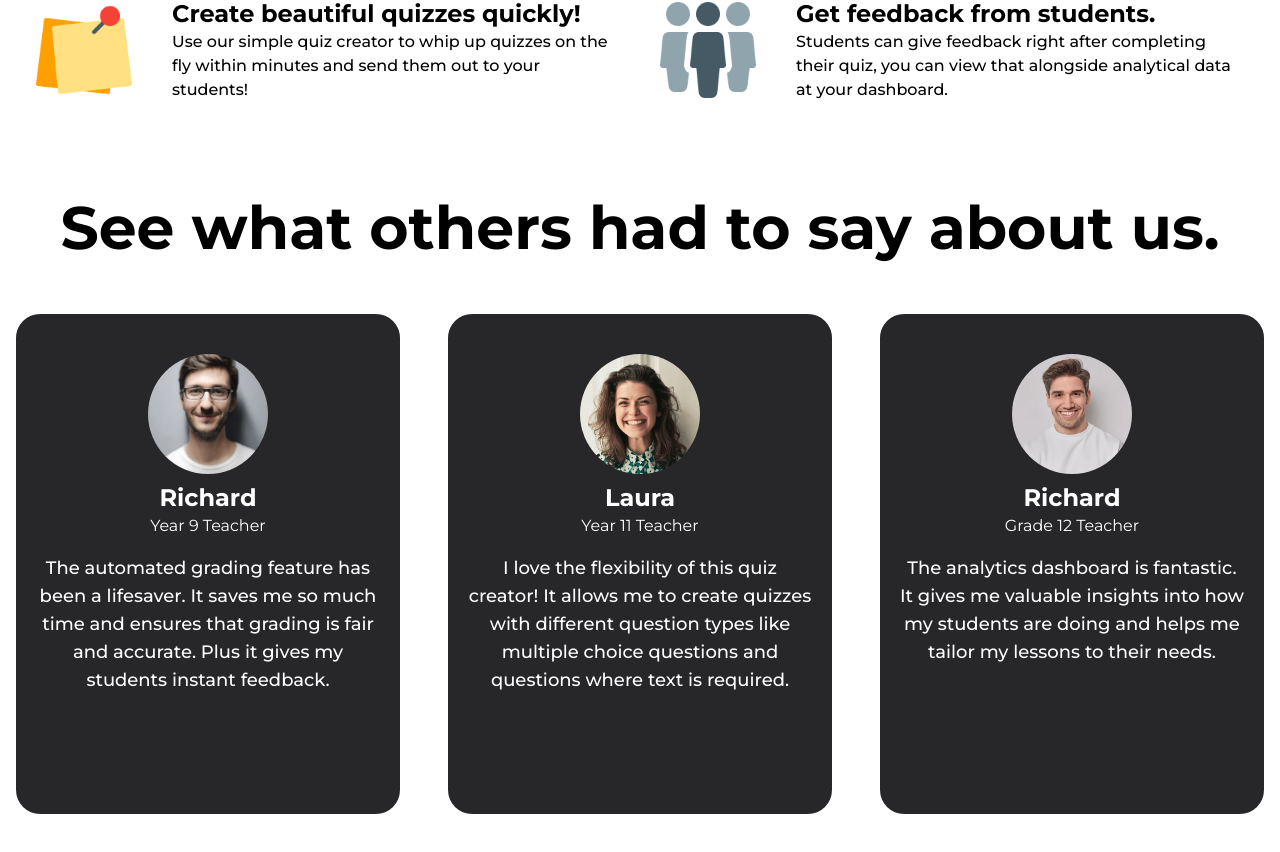
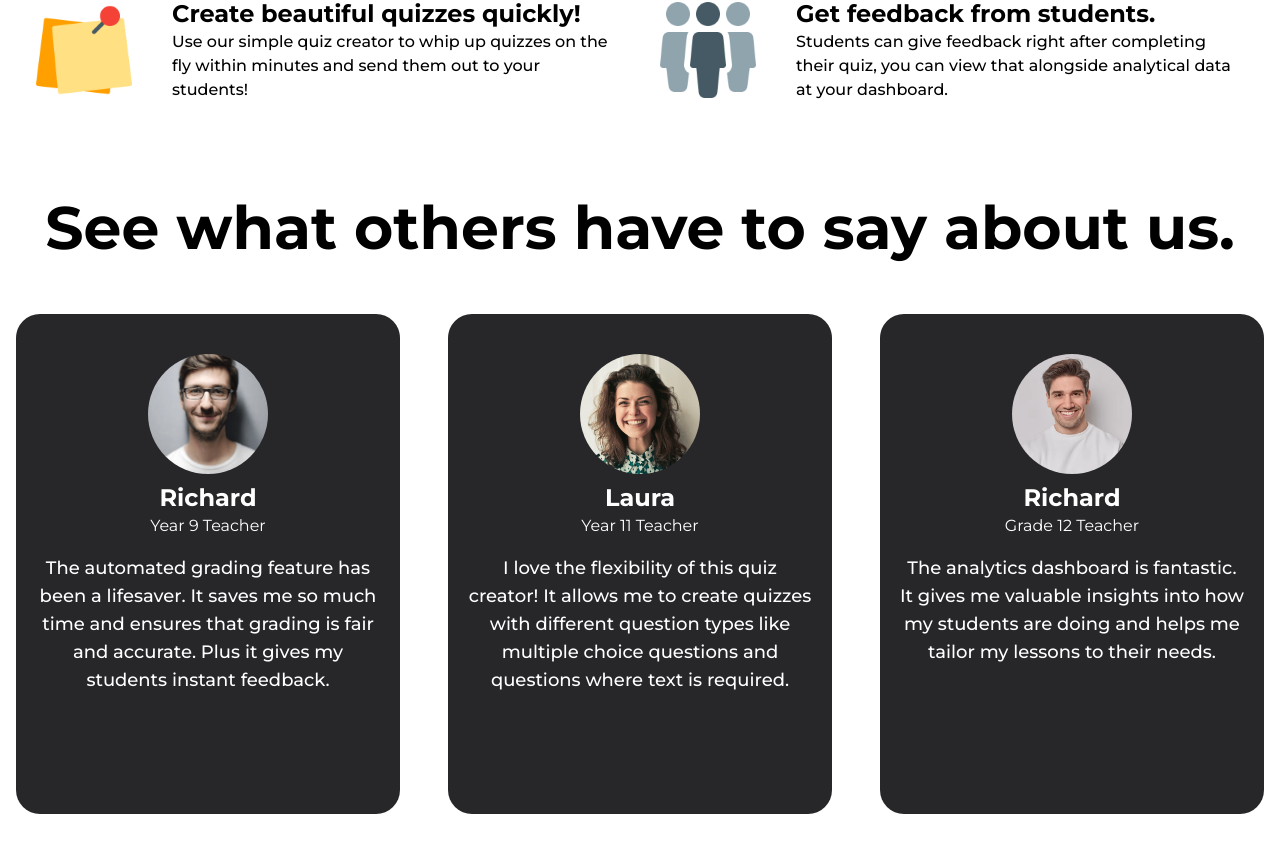
Before and after one commit to TegaBC/PowerQuiz, a React (Vite) app in the folder client/: page / in a window 1280 px wide. Shown: the part 938-1790 px from the top of the page. Built offline with nearby package versions, Linux system fonts and the light colour scheme.

Commit message:
wording change

```diff
--- a/client/src/pages/Home.jsx
+++ b/client/src/pages/Home.jsx
@@ -62,7 +62,7 @@ export default function HomePage() {
         <HeroSection />
         <FeatureDisplay features={featureDisplay}/>
         <h1 className="text-center text-6xl font-bold mt-24">
-            See what others had to say about us.
+            See what others have to say about us.
         </h1>
         <div className="flex justify-center gap-12 mt-10 mb-24 flex-wrap p-4">
             <QuoteCard quote={quotes[0]}/>
```
